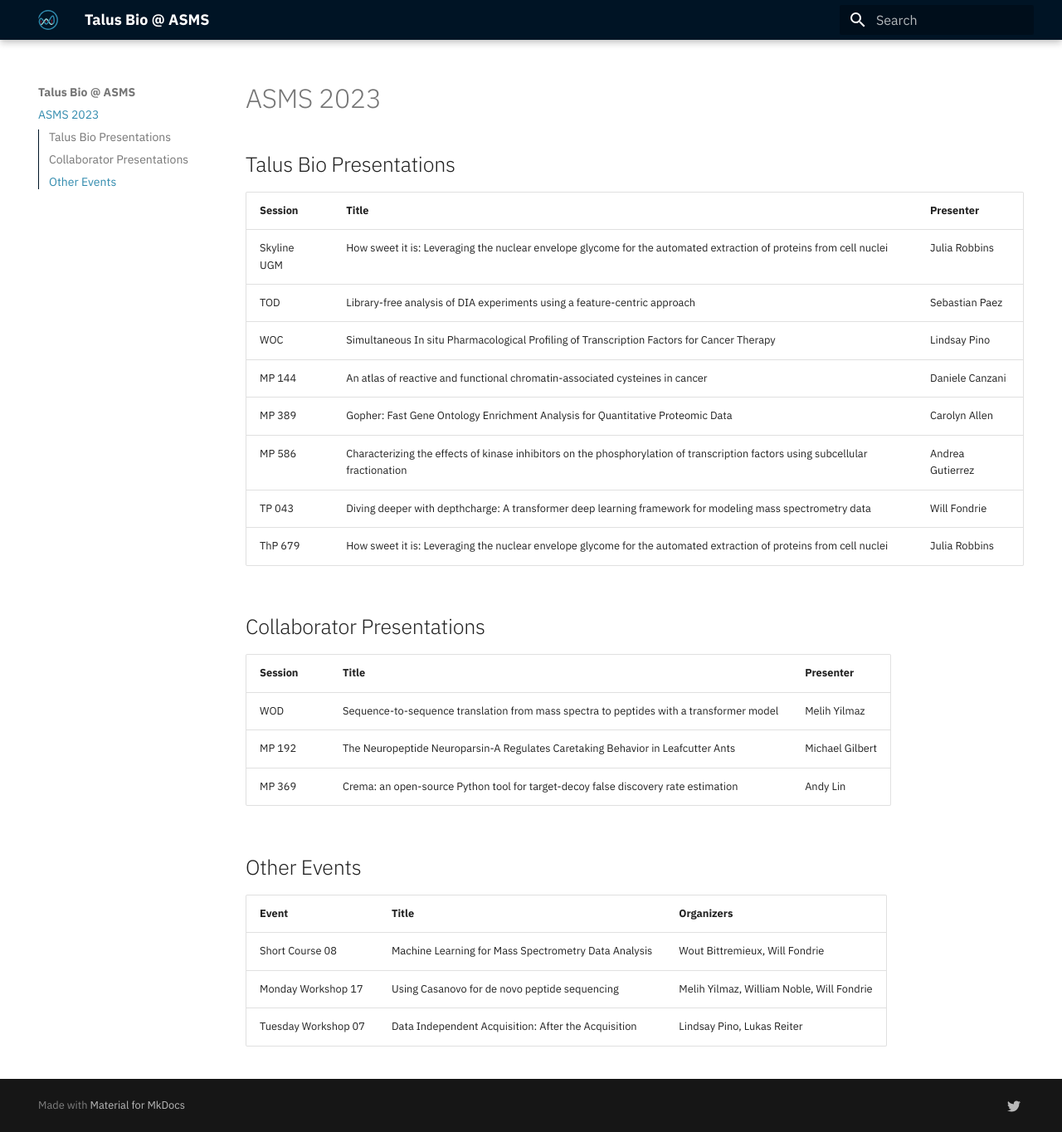
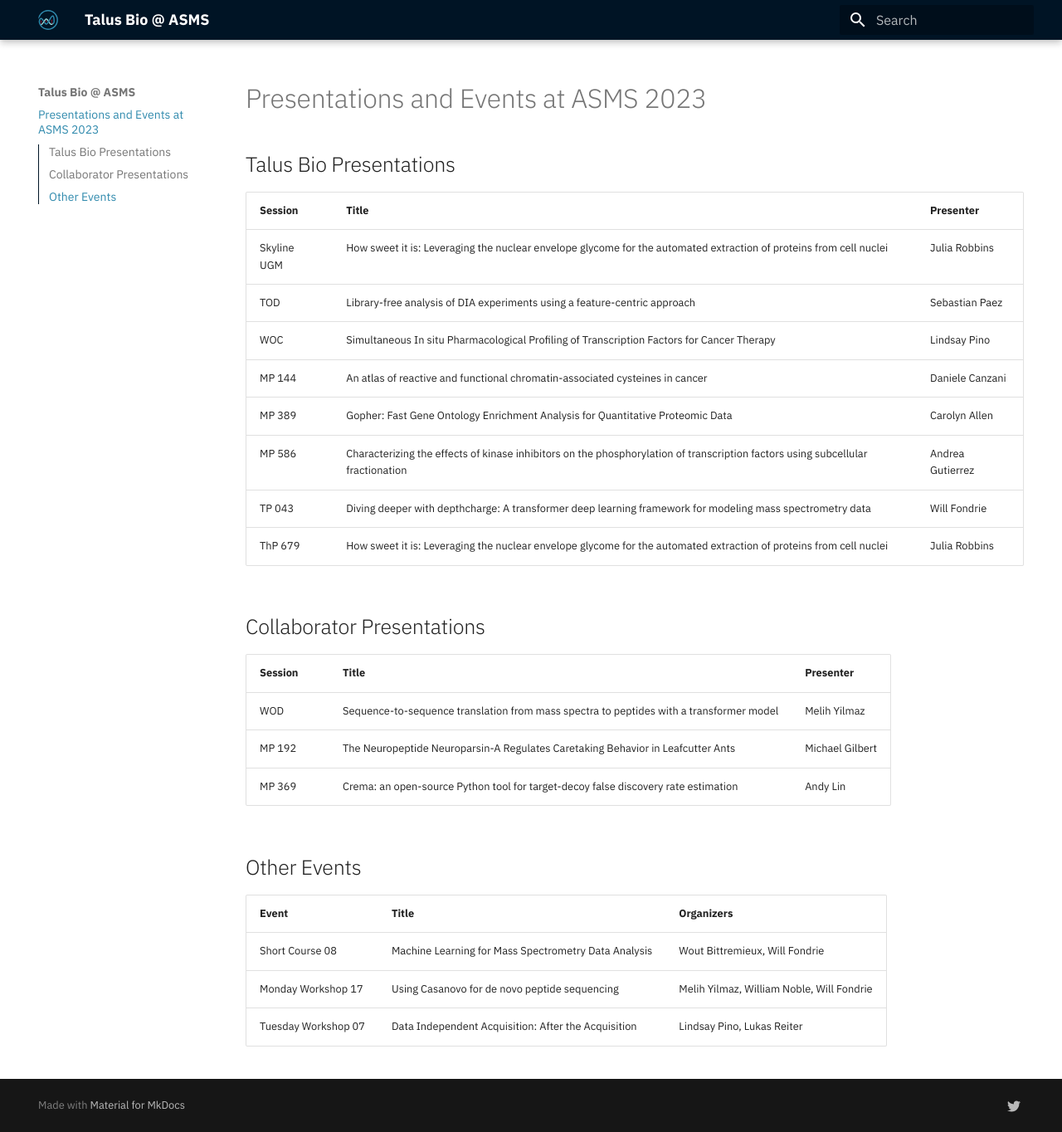
Before and after one commit to TalusBio/talusbio-at-asms, an MkDocs documentation site: the page built from docs/index.md, in a window 1280 px wide and 1364 px high. Shown: the whole window at 83% size. Built offline with MkDocs 1.6.1 and Material for MkDocs 9.7.7, drawn with Linux system fonts in a browser that asks for light colours.

Commit message:
Social card works now

```diff
--- a/docs/index.md
+++ b/docs/index.md
@@ -1,4 +1,8 @@
-# ASMS 2023
+---
+description: "See what Talus Bio is up to at the American Society for Mass Spectrometry annual conference."
+---
+
+# Presentations and Events at ASMS 2023
 
 ## Talus Bio Presentations
 
--- a/mkdocs.yml
+++ b/mkdocs.yml
@@ -1,6 +1,6 @@
 site_name: Talus Bio @ ASMS
 site_url: https://talusbio.github.io/talusbio-at-asms
-description: ASMS presentations and events from Talus Bio and Collaborators
+site_description: ASMS presentations and events from Talus Bio and Collaborators
 
 theme:
   name: material
@@ -30,4 +30,6 @@
   - search
   - social:
       cards_layout_options:
+        background_color: "#001425"
+        color: "#FFFFFF"
         font_family: "IBM Plex Sans"
```
